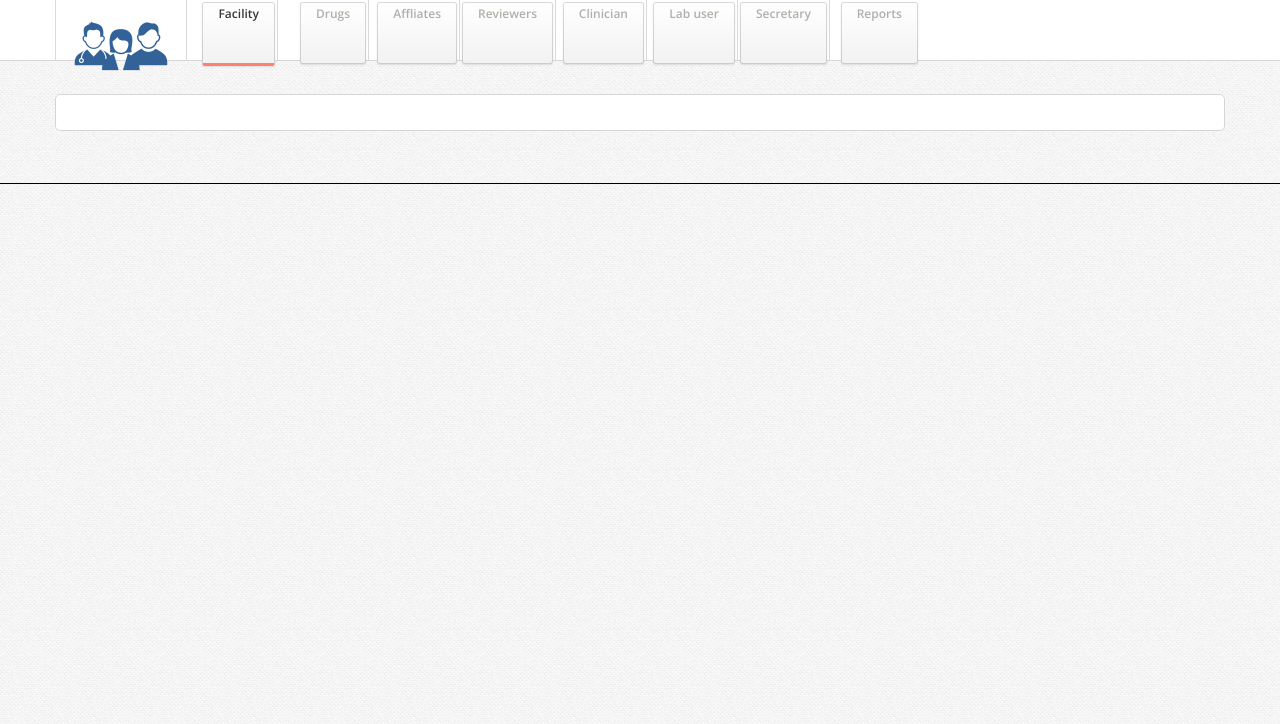
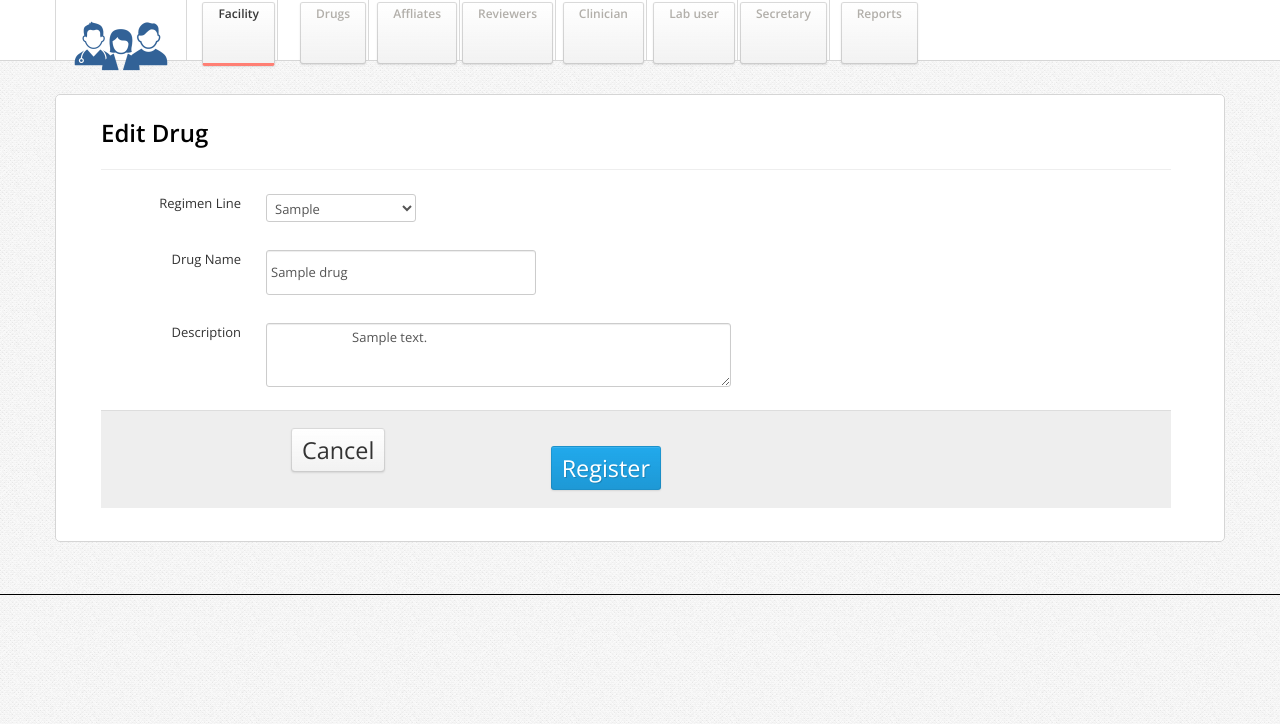
Before and after one commit to jgelbard/3rdlineart, a PHP site: page /3rdline_git/admin/dash.php?drug_edit&id=1 in a window 1280 px wide. Shown: the part 76-800 px from the top of the page. Run offline with PHP 8.4, Linux system fonts and the light colour scheme; tables that the repository leaves empty or names only in its code hold one stand-in row (values such as "Sample post"); data that the repository does not hold is empty.

Commit message:
updated create drug, create facility and added new pages drug edit and facility edit, added edit if isset call on dash.php

```diff
--- a/admin/dash.php
+++ b/admin/dash.php
@@ -111,12 +111,19 @@
 if(isset($_GET['create_facility'])){
  include ('includes/create_facility.php');
 }
+if(isset($_GET['facility_edit'])){
+ include ('includes/facility_edit.php');
+}
 if(isset($_GET['man_drugs'])){
  include ('includes/man_drugs.php');
 }
 if(isset($_GET['create_drug'])){
  include ('includes/create_drug.php');
 }
+                if(isset($_GET['drug_edit'])){
+                                include ('includes/drug_edit.php');
+                }
+
 if(isset($_GET['man_affliates'])){
  include ('includes/man_affliates.php');
 }
--- /dev/null
+++ b/admin/includes/drug_edit.php
@@ -0,0 +1,55 @@
+<?php
+global $drug_id;
+$drug_id = $_GET['id'];
+
+$drugs=mysqli_query( $bd,"SELECT * FROM drugs where id =$drug_id");
+    $row_drugs=mysqli_fetch_array($drugs);
+        $drug_name =$row_drugs['drug_name'];
+        $line =$row_drugs['line'];
+        $description =$row_drugs['description'];
+?>
+
+<h2 style="background-color:#fff; text-align:left; color:#000000">Edit Drug</h2>
+        <hr />
+
+<form id="edit-profile" class="form-horizontal" action="dash.php" method="post">
+
+<div class="control-group">
+			<label class="control-label" for="firstname">Regimen Line</label>
+			<div class="controls">
+                    <select class="span4" id="line"name="line" style="margin:5px; width:150px;">
+                        <?php echo '<option selected="selected">'.$line.'</option>'; ?>
+                              <option>Select Regimen Line</option>
+                              <option>1</option>
+                              <option>2</option>
+                              <option>3</option>
+
+                    </select>
+            </div>
+</div>
+<div class="control-group">
+            <label class="control-label" for="Drug Name">Drug Name</label>
+            <div class="controls">
+                    <input type="text" class="span3" id="drugnmae" name="drug_name" value="<?php echo $drug_name; ?>" style="margin:5px" ><br />
+            </div>
+</div>
+
+<div class="control-group">
+            <label class="control-label" for="firstname">Description</label>
+            <div class="controls">
+                    <textarea type="text" id="email" rows="3" cols="6" name="description"  style="width:50%; margin:5px">
+                        <?php echo $description; ?>
+                    </textarea>
+            </div>
+</div>
+
+<div class="form-actions">
+    <div class="span2">
+               <a href="dash.php?p" class="btn" style="padding:10px; font-size:180%">Cancel</a>
+    </div>
+
+    <div class="span2">
+                <button type="submit" class="button btn btn-primary btn-large" style="padding:10px; font-size:180%" name="register_drug">Register</button>
+    </div>
+</div>
+</form>
```
Also changed, not shown: admin/includes/create_drug.php (+21 -10 lines), admin/includes/create_facility.php (+16 -5 lines), admin/includes/facility_edit.php (added, +46 -0 lines).
